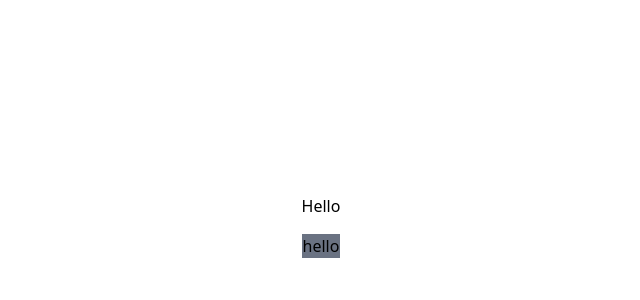
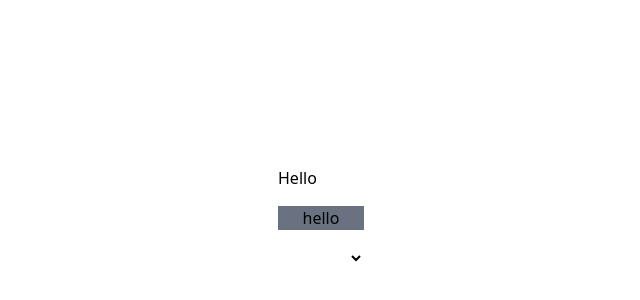
Before and after one commit to ACoullard/NEU_transfer_course_frontend, a React (Vite) app: page / in a window 1280 px wide. Shown: the part 174-474 px from the top of the page, without its empty margins (319-959 px from the left). Built offline with nearby package versions, Linux system fonts and the light colour scheme.

Commit message:
Add in some logic for handling display of different courses and departments

```diff
--- a/src/App.tsx
+++ b/src/App.tsx
@@ -1,9 +1,41 @@
 // import { useState } from 'react'
+import { useEffect, useState, useRef } from 'react'
 import './App.css'
 
+let firstRun = true
+type ClassList = {[key:string]: string}
+
+function fetchClassList() {
+  // fetches the list of available NEU classes in dictionary form
+  // classlist[department] = [code1, code2, ...]
+  return {"ENG":"101", "MATH":"1365"}
+}
+
+
+function buildDeptOptions(classList: ClassList) {
+  const deptOptions = []
+  for(let i = 0; i < classList.keys.length; i++) {
+    deptOptions.push(<option key={i}>{classList.keys[i]}</option>)
+  }
+
+}
+
 function App() {
-  // const [count, setCount] = useState(0)
 
+  const [dept, setDept] = useState('')
+  const classList = useRef<ClassList | null>(null)
+  const deptOption = useRef<JSX.Element[]>
+
+  // this only runs on the first render
+  useEffect(() => {
+    if (firstRun) {
+      firstRun = false
+
+      classList.current = fetchClassList()
+    }
+  }, [])
+
+  console.log(classList)
   return (
     <>
     {/* Main div. Just centers*/}
@@ -13,6 +45,18 @@ function App() {
         <button className='bg-gray-500 hover:bg-gray-400'>
           hello
         </button>
+
+        <select
+          value={dept}
+
+          onChange={(e) => {
+          setDept(e.target.value)
+        }}>
+          <option id='0'></option>
+          <option id='1'>helloooo</option>
+          <option id='2'>test2</option>
+        </select>
+        <p>{dept}</p>
       </div>
     </div>
     </>
```
Also changed, not shown: src/components/dropdown.tsx (added).
